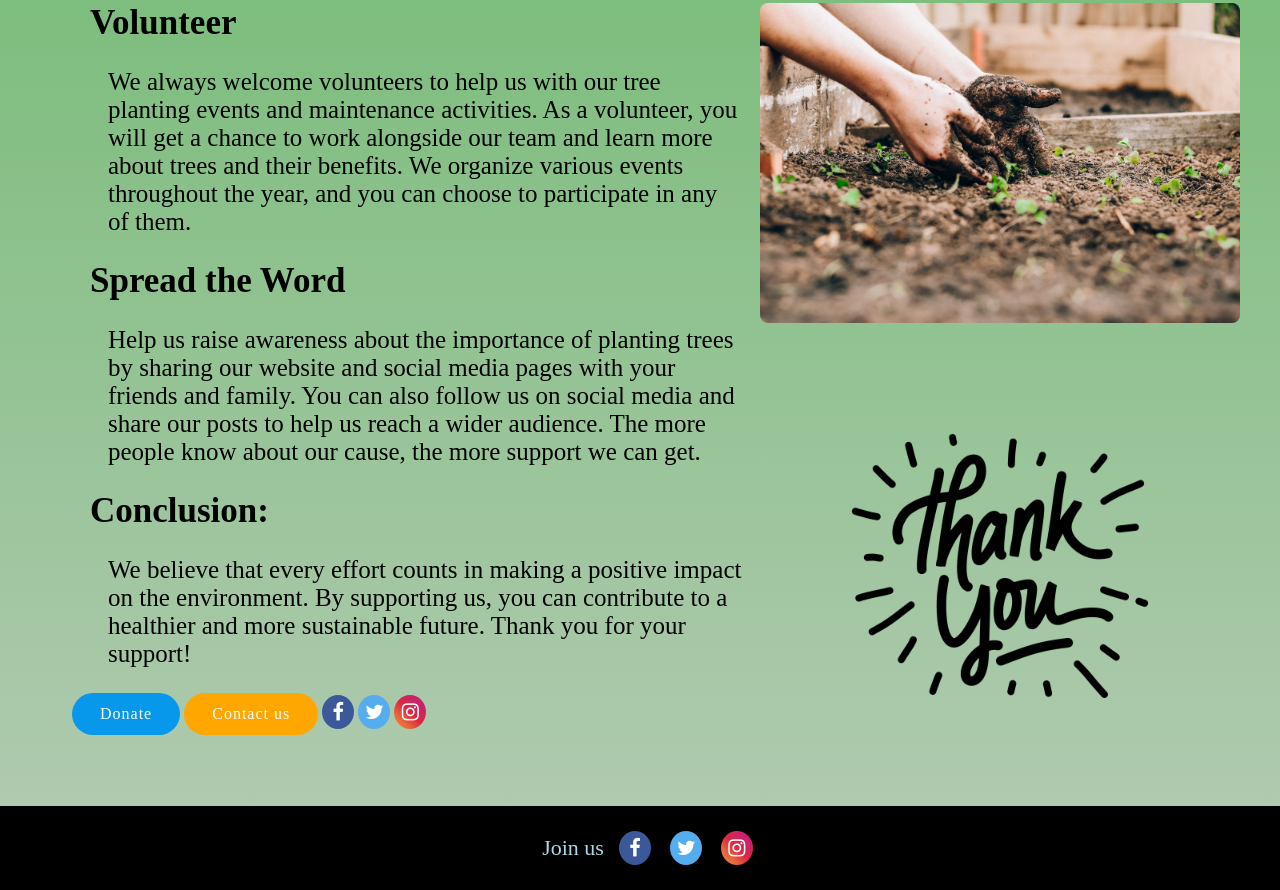
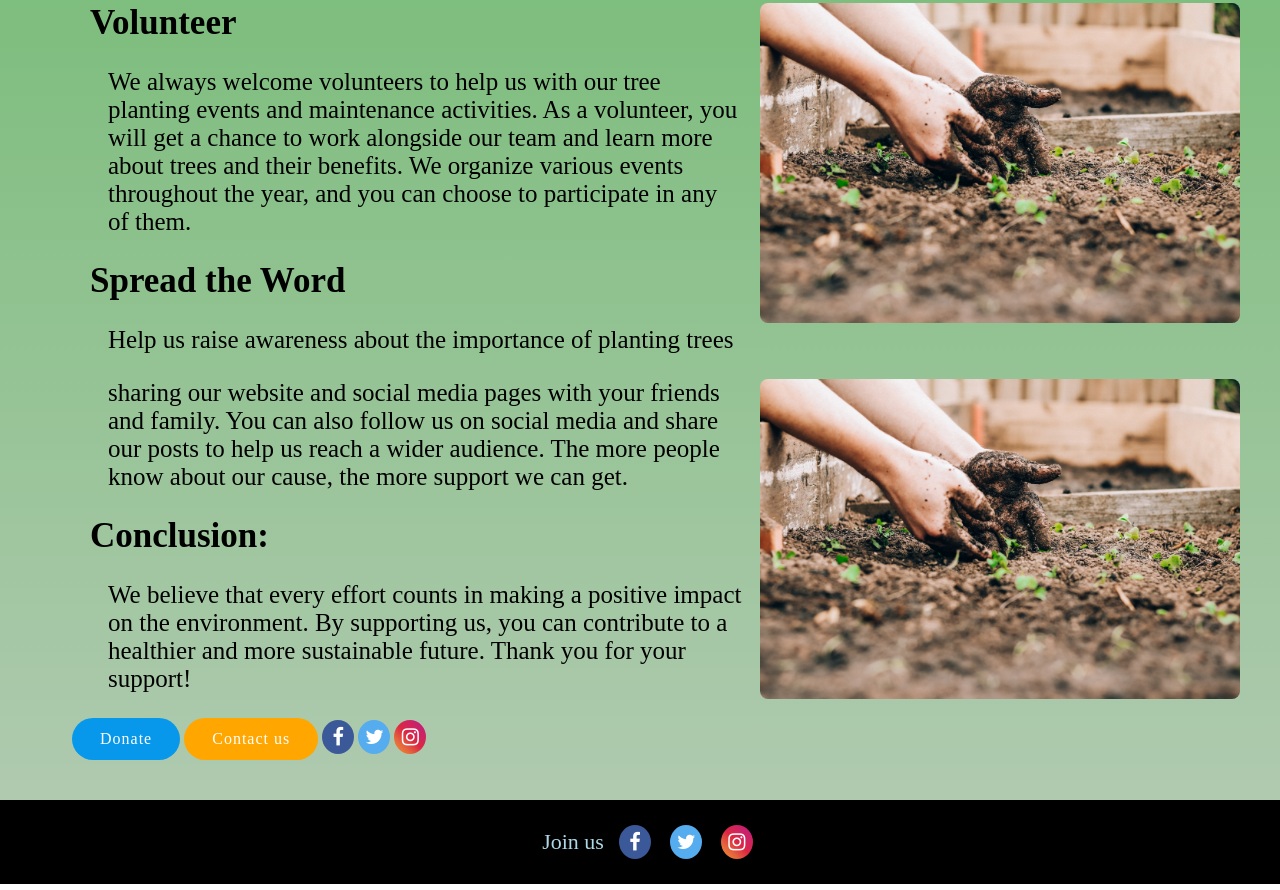
Before and after one commit to Cezar2231/first-site-remade, a plain HTML site: page support-us.html in a window 1280 px wide. Shown: the part 679-1569 px from the top of the page. Drawn offline with Linux system fonts and the light colour scheme.

Commit message:
Add files via upload

```diff
--- a/support-us.html
+++ b/support-us.html
@@ -72,9 +72,9 @@
 					<img class="donation-picture" src="img/hands.jfif" alt="Donation picture">
             <p class="text"> We always welcome volunteers to help us with our tree planting events and maintenance activities. As a volunteer, you will get a chance to work alongside our team and learn more about trees and their benefits. We organize various events throughout the year, and you can choose to participate in any of them.</p>
           <h3 class="donation-text">Spread the Word</h3>
-            <p class="text"> Help us raise awareness about the importance of planting trees
-							<img class="donation-picture" src="img/Thank-you.png" alt="">
-							by sharing our website and social media pages with your friends and family.
+            <p class="text"> Help us raise awareness about the importance of planting trees</p>
+							<img class="donation-picture" src="img/hands.jfif" alt="">
+							<p class="text"> sharing our website and social media pages with your friends and family.
 							You can also follow us on social media and share our posts to help us reach a wider audience. The more people know about our cause, the more support we can get.</p>
           <h3 class="donation-text">Conclusion:</h3>
             <p class="text">We believe that every effort counts in making a positive impact on the environment. By supporting us, you can contribute to a healthier and more sustainable future. Thank you for your support!</p>
```
